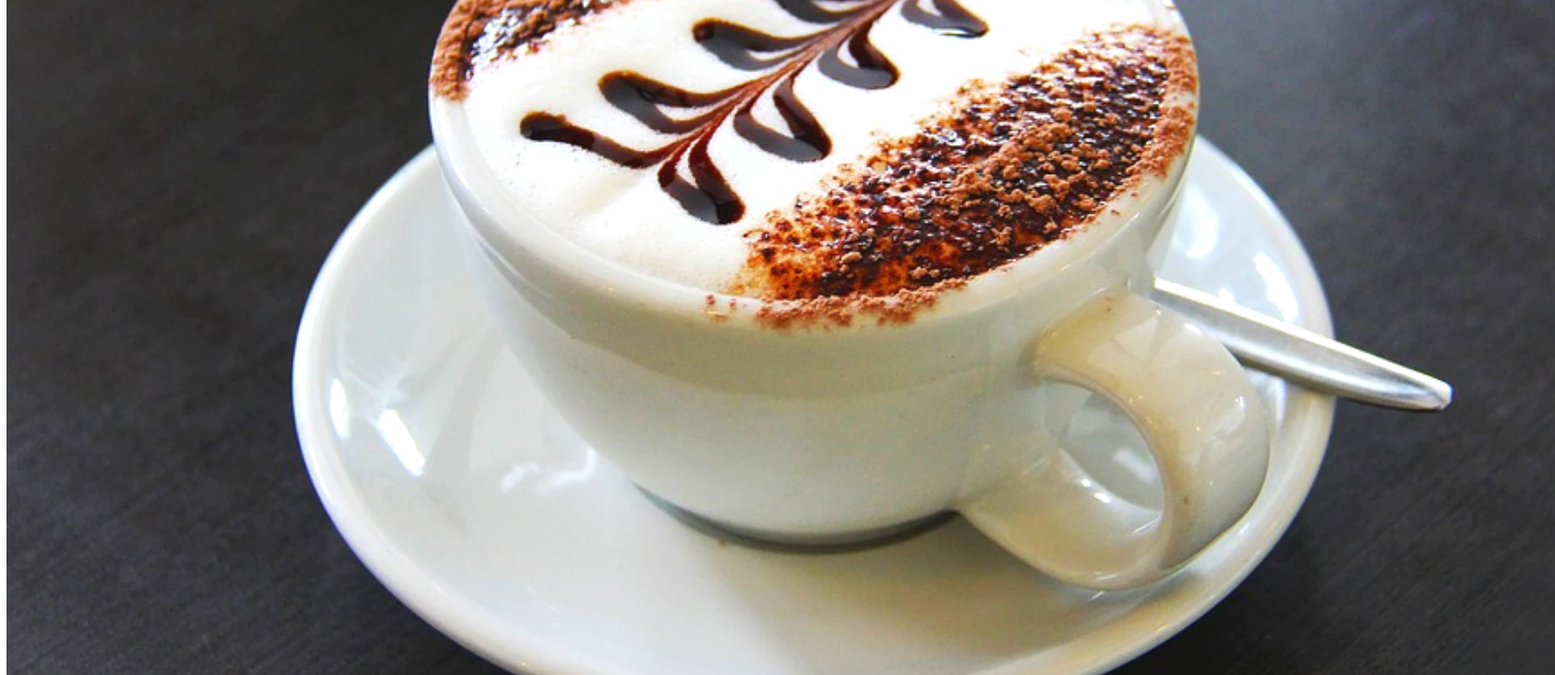
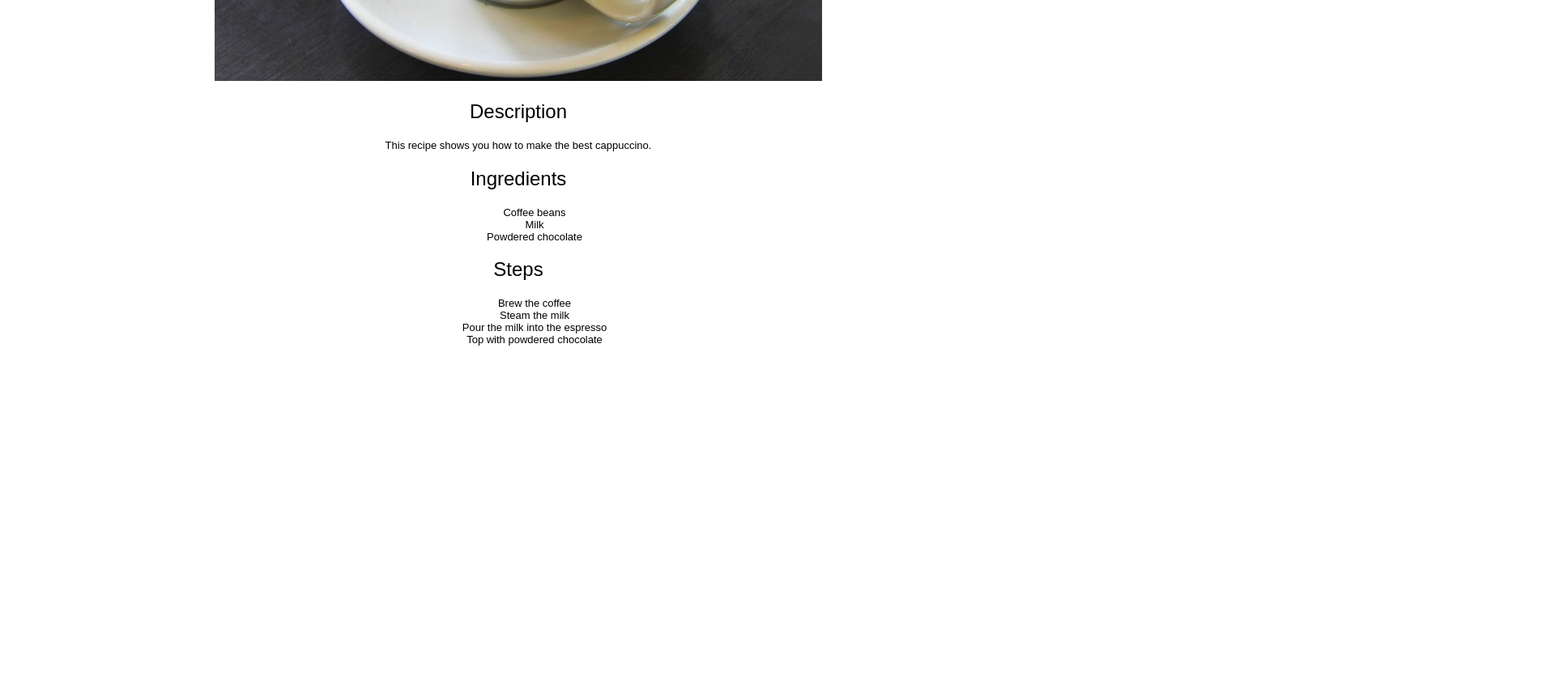
Before and after one commit to 0xrukoh/html-css-javascript, a plain HTML site: page odin-recipes/cappuccino.html in a window 1280 px wide. Shown: the part 480-1314 px from the top of the page at 81% size, 1920 px wide, since content can reach past the window. After the commit the page ends 920 px from the top, so only its background shows below. Drawn offline with Linux system fonts and the light colour scheme.

Commit message:
Rearranged files and added style.css

```diff
--- a/odin-recipes/recipes/cappuccino.html
+++ b/odin-recipes/cappuccino.html
@@ -5,10 +5,11 @@
     <meta http-equiv="X-UA-Compatible" content="IE=edge">
     <meta name="viewport" content="width=device-width, initial-scale=1.0">
     <title>Cappuccino</title>
+    <link rel="stylesheet" href="style.css">
 </head>
 <body>
     <h1>Cappuccino</h1>
-    <img src="../images/cappuccino.jpg" alt="Cappuccino">
+    <img src="images/cappuccino.jpg" alt="Cappuccino">
     <h2>Description</h2>
     <p>This recipe shows you how to make the best cappuccino.</p>
     <h2>Ingredients</h2>
--- /dev/null
+++ b/odin-recipes/style.css
@@ -0,0 +1,31 @@
+* {
+    font-family: sans-serif;
+    text-align: center;
+}
+
+img {
+    width: auto;
+    height: 500px;
+}
+
+h1 {
+    font-weight: 600;
+}
+
+h2 {
+    font-weight: 400;
+}
+
+ol {
+    list-style-type: none;
+    font-size: small;
+}
+
+ul {
+    list-style-type: none;
+    font-size: small;
+}
+
+p {
+    font-size: small;
+}
```
Also changed, not shown: odin-recipes/espresso.html (renamed from odin-recipes/recipes/espresso.html, +2 -1 lines), odin-recipes/index.html (+4 -3 lines), odin-recipes/macchiato.html (renamed from odin-recipes/recipes/macchiato.html, +2 -1 lines).
